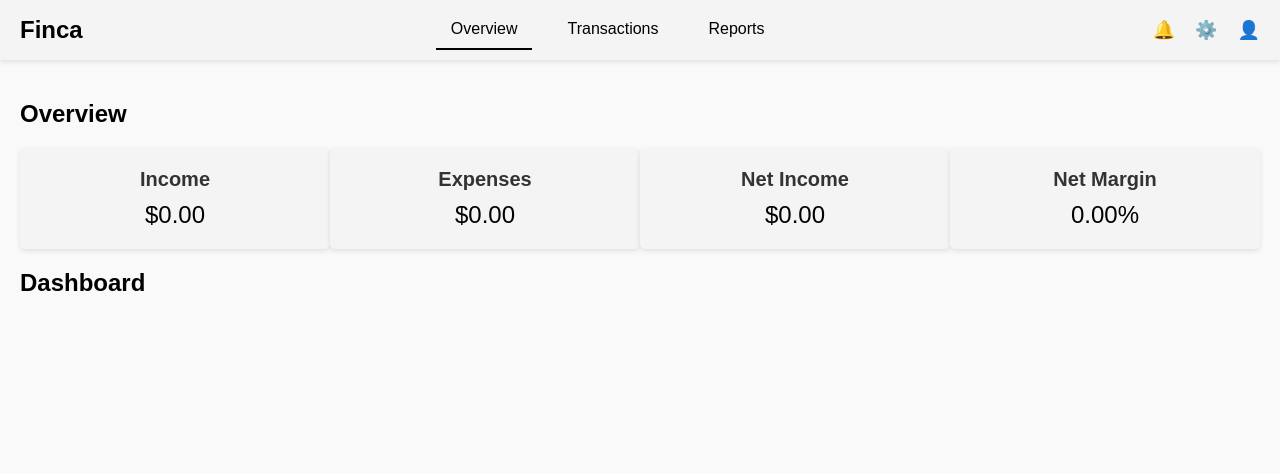
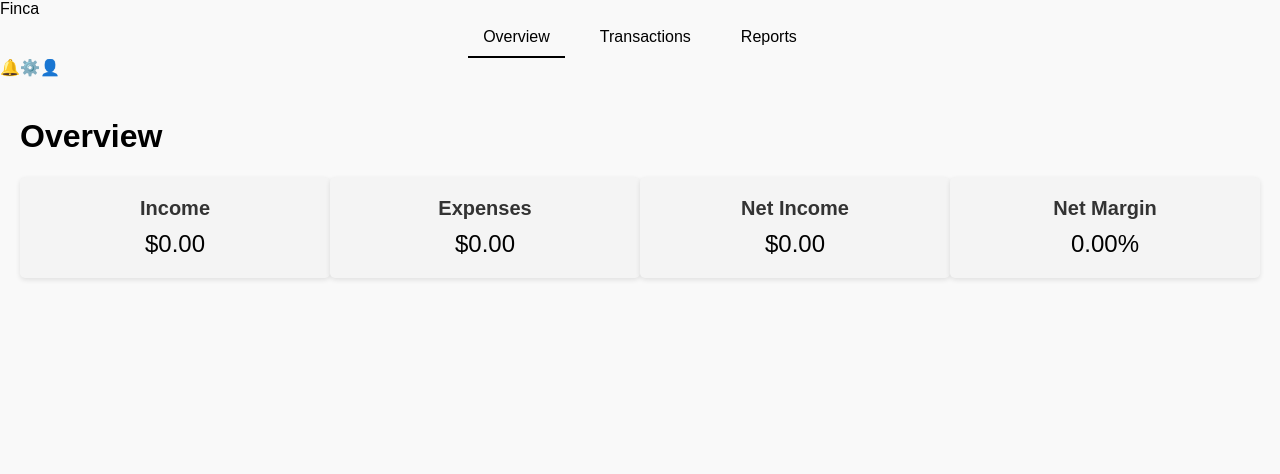
Before and after one commit to Zohaib8989/App_PersonalFinance, a plain HTML site: page index.html in a window 1280 px wide. Drawn offline with nearby package versions, Linux system fonts and the light colour scheme.

Commit message:
Update index.html

```diff
--- a/index.html
+++ b/index.html
@@ -8,30 +8,27 @@
     <script src="https://cdn.jsdelivr.net/npm/chart.js"></script>
 </head>
 <body>
-    <nav class="top-nav">
-        <div class="logo-container">
-            <h1>Finca</h1>
-        </div>
+    <nav id="top-nav">
+        <div id="logo">Finca</div>
         <div class="nav-links">
             <a class="nav-button active" data-tab="overview">Overview</a>
             <a class="nav-button" data-tab="transactions">Transactions</a>
             <a class="nav-button" data-tab="reports">Reports</a>
         </div>
         <div class="nav-icons">
-            <span class="icon" id="notification-icon">🔔</span>
-            <span class="icon" id="gear-icon">⚙️</span>
-            <div class="dropdown" id="gear-dropdown">
-                <button id="uploadCsvButton">Import Transactions</button>
-            </div>
-            <span class="icon" id="profile-icon">👤</span>
+            <span id="notification-icon">🔔</span>
+            <span id="gear-icon">⚙️</span>
+            <span id="profile-icon">👤</span>
+        </div>
+        <div id="gear-dropdown">
+            <button id="uploadCsvButton">Import Transactions</button>
+            <input type="file" id="csvFileInput" accept=".csv" style="display:none;">
         </div>
     </nav>
-
     <main>
         <header>
-            <h2 id="page-title">Overview</h2>
+            <h1 id="page-title">Overview</h1>
         </header>
-
         <section id="overview" class="tab active">
             <div class="kpi-container">
                 <div class="kpi-box">
@@ -51,7 +48,6 @@
                     <p id="kpi-net-margin">0%</p>
                 </div>
             </div>
-            <h2>Dashboard</h2>
             <div class="charts-row">
                 <div class="chart-container">
                     <canvas id="monthlyIncomeExpenseChart"></canvas>
@@ -64,9 +60,8 @@
                 </div>
             </div>
         </section>
-
         <section id="transactions" class="tab">
-            <h2>Transactions</h2>
+            <h1 id="page-title">Transactions</h1>
             <div class="filter-container">
                 <label for="accountFilter">Filter by Account:</label>
                 <select id="accountFilter">
@@ -113,7 +108,6 @@
                 <input type="text" id="description" placeholder="Description">
                 <button type="submit">Add Transaction</button>
             </form>
-            <input type="file" id="csvFileInput" accept=".csv" style="display: none;">
             <table id="transactions-table">
                 <thead>
                     <tr>
@@ -131,9 +125,7 @@
                 <tbody></tbody>
             </table>
         </section>
-
         <section id="reports" class="tab">
-            <h2>Profit and Loss Report</h2>
             <table class="report-table">
                 <thead>
                     <tr>
```
